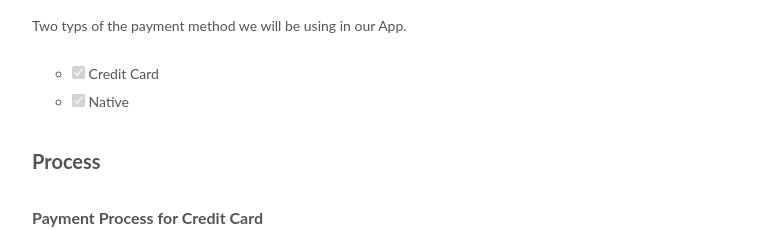
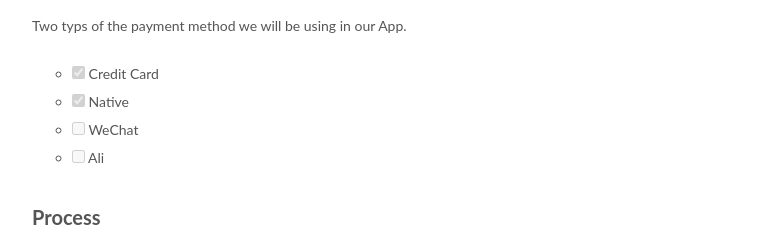
Before and after one commit to ChihchengHsieh/ChihchengHsieh.github.io, a plain HTML site: page 2020/07/14/2020-07-14-StripePayment/index.html in a window 1280 px wide. Shown: the part 916-1145 px from the top of the page, without its empty margins (258-1021 px from the left). Drawn offline with Linux system fonts and the light colour scheme.

Commit message:
Site updated: 2020-07-14 20:19:58

```diff
--- a/2020/07/14/2020-07-14-StripePayment/index.html
+++ b/2020/07/14/2020-07-14-StripePayment/index.html
@@ -88,7 +88,7 @@
 <meta property="og:locale" content="zh_TW">
 <meta property="og:image" content="https://stripe.com/img/v3/home/social.png">
 <meta property="article:published_time" content="2020-07-14T07:26:58.840Z">
-<meta property="article:modified_time" content="2020-07-14T10:15:38.634Z">
+<meta property="article:modified_time" content="2020-07-14T10:19:51.255Z">
 <meta property="article:author" content="Chihcheng Hsieh">
 <meta property="article:tag" content="Flutter">
 <meta property="article:tag" content=".NET">
@@ -372,6 +372,8 @@
 <ul>
 <li><input checked="" disabled="" type="checkbox"> Credit Card</li>
 <li><input checked="" disabled="" type="checkbox"> Native</li>
+<li><input disabled="" type="checkbox"> WeChat</li>
+<li><input disabled="" type="checkbox"> Ali</li>
 </ul>
 <h2 id="Process"><a href="#Process" class="headerlink" title="Process"></a>Process</h2><h4 id="Payment-Process-for-Credit-Card"><a href="#Payment-Process-for-Credit-Card" class="headerlink" title="Payment Process for Credit Card"></a>Payment Process for Credit Card</h4><p><img src="https://miro.medium.com/max/770/1*objISxTIwmg6Yhm2A2aVgQ.png" alt=""></p>
 <p><a href="https://stripe.com/docs/webhooks/build" target="_blank" rel="noopener">[Listen to WebHook]</a><br><a href="https://stripe.com/docs" target="_blank" rel="noopener">[Stripe Doc]</a><br><a href="https://stripe.com/docs/api" target="_blank" rel="noopener">[Stripe API]</a><br><a href="https://medium.com/@hamza39460/stripe-payments-in-flutter-cb2f9cb053d1" target="_blank" rel="noopener">[Clear Elaboration]</a><br><a href="https://medium.com/flutter-community/build-a-marketplace-in-your-flutter-app-and-accept-payments-using-stripe-and-firebase-72f3f7228625" target="_blank" rel="noopener">[Clear Elaboration II]</a></p>
```
